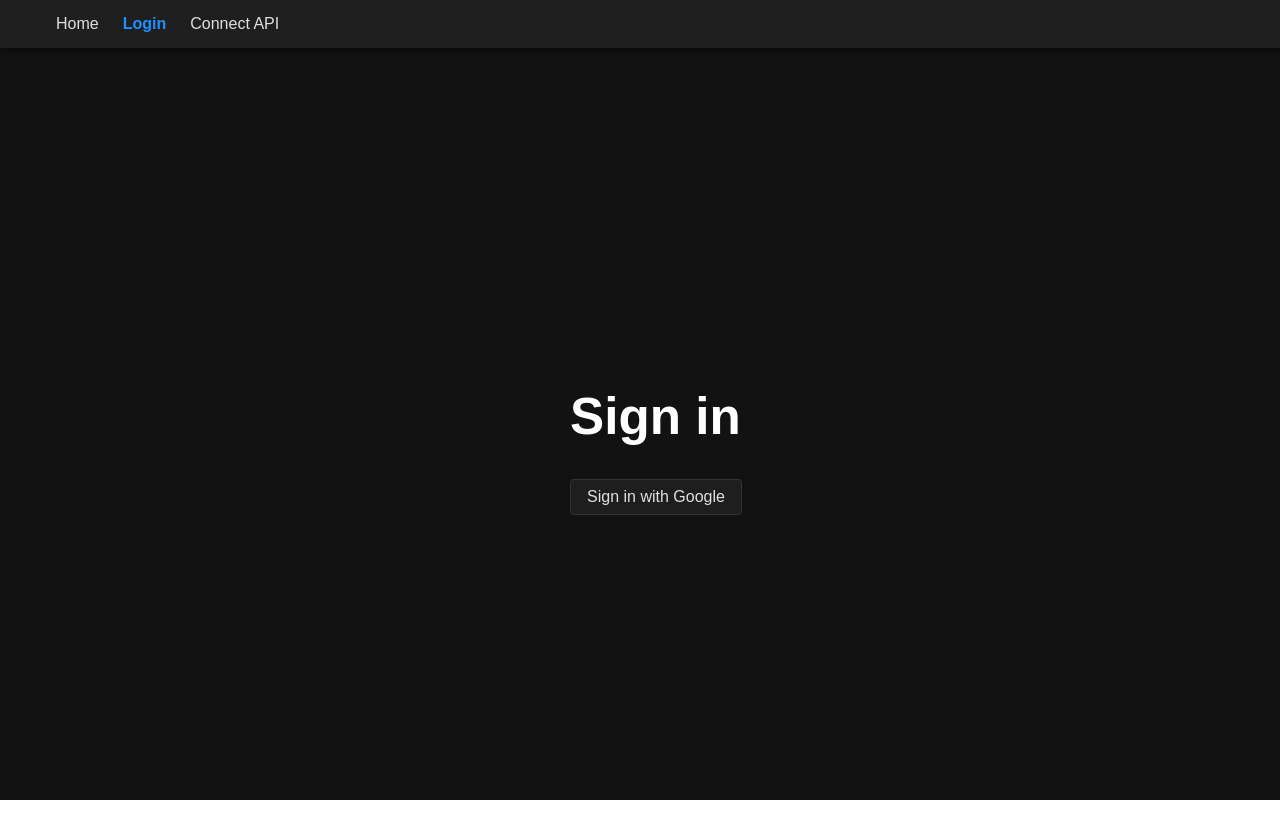
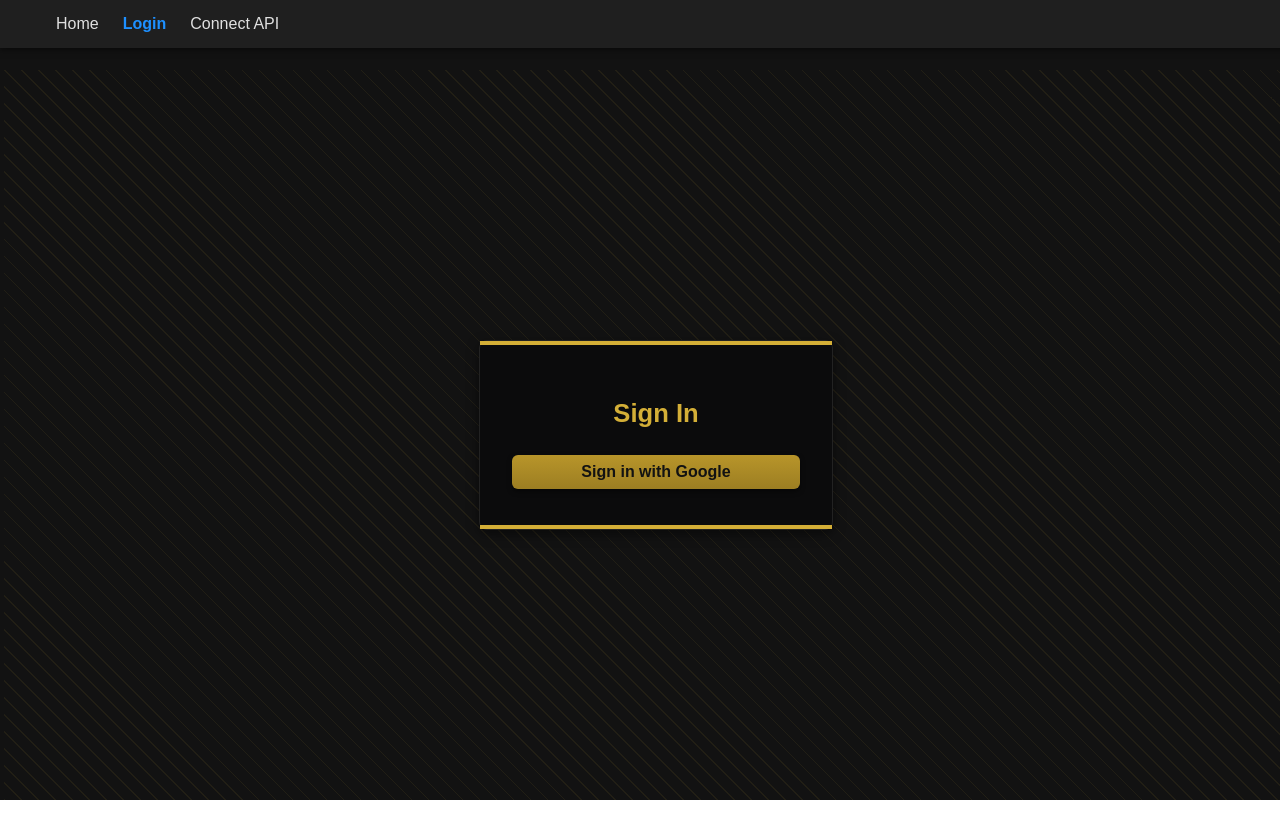
Before and after one commit to Jewls135/API_Hub, a React (Vite) app in the folder frontend/: page /login in a window 1280 px wide. Shown: the top 816 px of the page. Built offline with nearby package versions, Linux system fonts and the light colour scheme; no server answers.

Commit message:
Updated Login.jsx styling to fit rest of webpage

```diff
--- a/frontend/src/pages/Login.jsx
+++ b/frontend/src/pages/Login.jsx
@@ -28,18 +28,37 @@
 
   if (!user) {
     return (
-      <div>
-        <h1>Sign in</h1>
-        <button onClick={login}>Sign in with Google</button>
+      <div className="full-page">
+        <div className="login-container">
+          <div className="login-box">
+            <h1 className="accent-gold">Sign In</h1>
+            <button className="btn btn-gold" onClick={login}>
+              Sign in with Google
+            </button>
+          </div>
+        </div>
       </div>
     );
   } else {
     return (
-      <div>
-        <h1>Welcome, {user.displayName}</h1>
-        <p>Email: {user.email}</p>
-        <img src={user.photoURL} alt="avatar" />
-        <button onClick={logout}>Sign Out</button>
+      <div className="full-page">
+        <div className="login-container">
+          <div className="login-box">
+            <h1 className="accent-gold">Welcome</h1>
+            <p className="help accent-gold">{user.displayName}</p>
+            <p className="help">{user.email}</p>
+            {user.photoURL && (
+              <img
+                src={user.photoURL}
+                alt="avatar"
+                style={{ borderRadius: "50%", marginTop: "0.75rem" }}
+              />
+            )}
+            <button className="btn btn-danger" style={{ marginTop: "1rem", width: "100%" }} onClick={logout}>
+              Sign Out
+            </button>
+          </div>
+        </div>
       </div>
     );
   }
```
